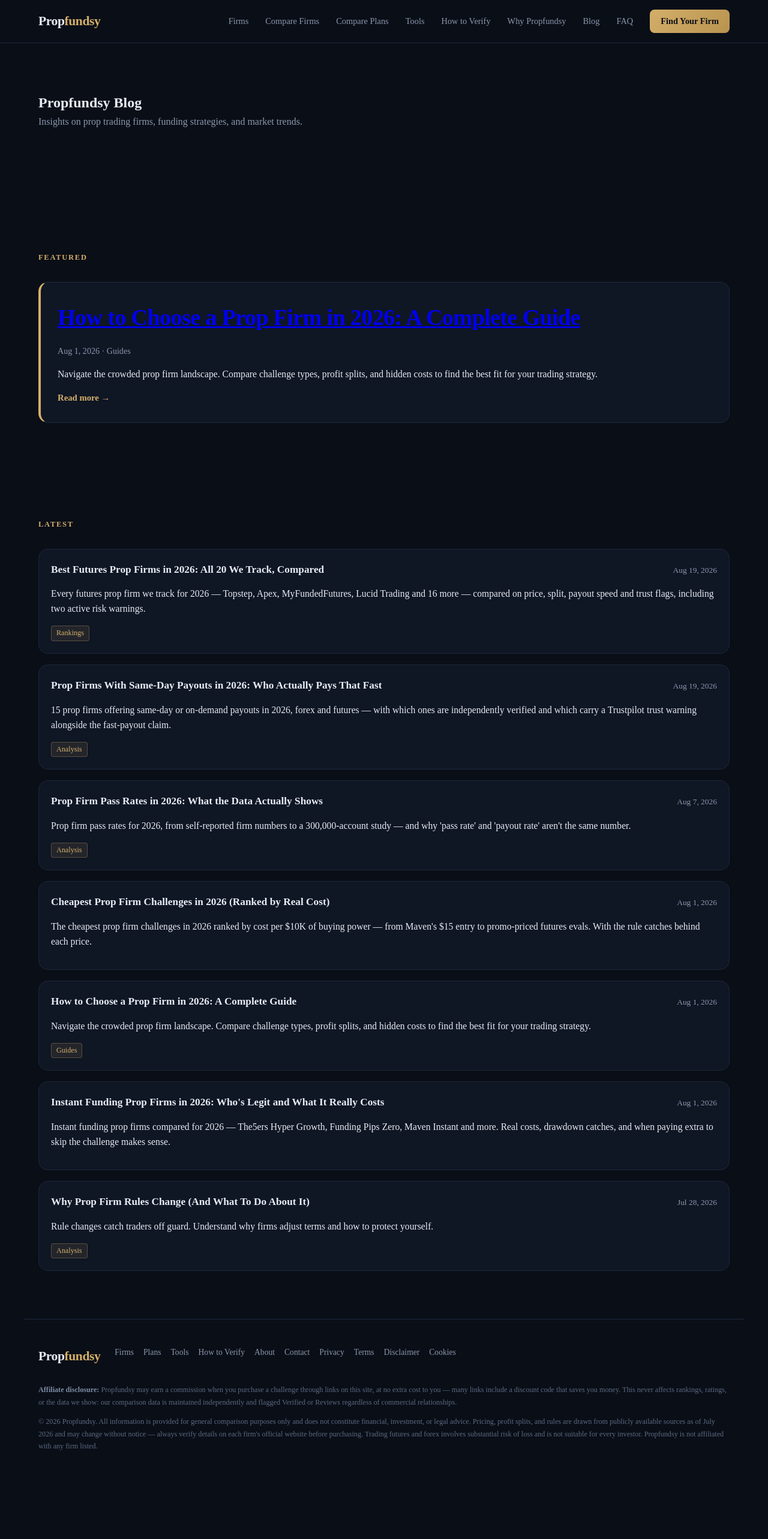
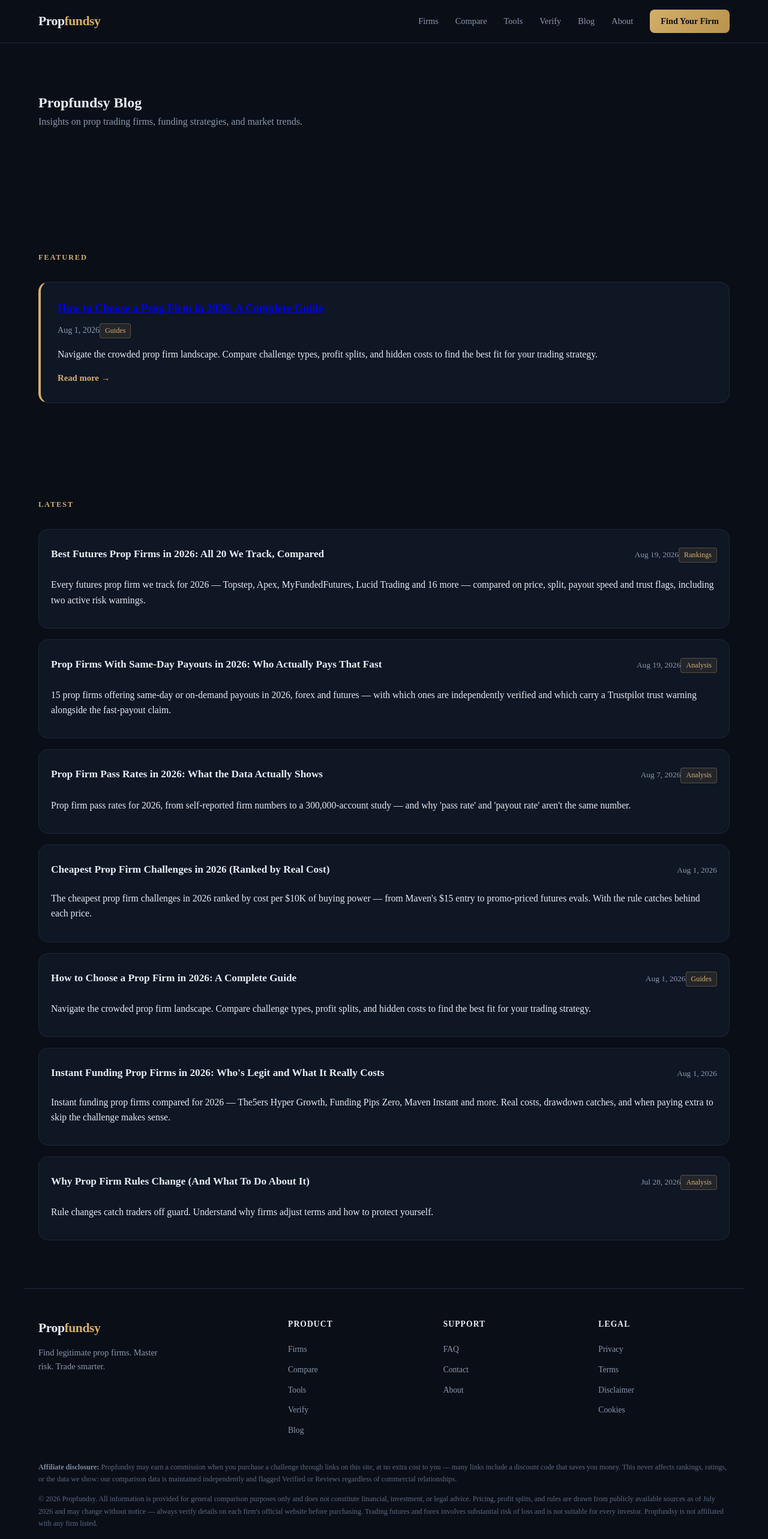
Before and after one commit to iampatilkishor/propfundsy, a Next.js app: page /blog in a window 1280 px wide. Shown: the top 2566 px of the page at 60% size. Before the commit the page ends 2478 px from the top, so only its background shows below. Built offline with nearby package versions, Linux system fonts and the light colour scheme.

Commit message:
Feat: improve navigatio bars

```diff
--- a/app/blog/page.tsx
+++ b/app/blog/page.tsx
@@ -19,8 +19,10 @@ export const metadata: Metadata = {
 
 export default function BlogIndex() {
   const posts = getAllPosts();
-  const featured = posts.filter((p) => p.featured);
-  const recent = posts.slice(0, 10);
+  // Remove duplicates by slug
+  const uniquePosts = Array.from(new Map(posts.map(p => [p.slug, p])).values());
+  const featured = uniquePosts.filter((p) => p.featured);
+  const recent = uniquePosts.slice(0, 10);
 
   const jsonLd = {
     "@context": "https://schema.org",
@@ -42,18 +44,20 @@ export default function BlogIndex() {
 
       {featured.length > 0 && (
         <section>
-          <div className="sec-label">Featured</div>
+          <h2 className="sec-label">Featured</h2>
           <div className="blog-featured">
             {featured.map((p) => (
               <article key={p.slug} className="blog-card featured">
                 <div>
-                  <h2>
+                  <h3>
                     <Link href={`/blog/${p.slug}`}>{p.title}</Link>
-                  </h2>
-                  <p className="blog-meta">
-                    {new Date(p.date).toLocaleDateString("en-US", { year: "numeric", month: "short", day: "numeric" })}
-                    {p.category && ` · ${p.category}`}
-                  </p>
+                  </h3>
+                  <div className="blog-meta">
+                    <time>
+                      {new Date(p.date).toLocaleDateString("en-US", { year: "numeric", month: "short", day: "numeric" })}
+                    </time>
+                    {p.category && <span className="blog-cat">{p.category}</span>}
+                  </div>
                   <p className="blog-desc">{p.description}</p>
                   <Link href={`/blog/${p.slug}`} className="read-more">
                     Read more →
@@ -67,7 +71,7 @@ export default function BlogIndex() {
 
       {recent.length > 0 && (
         <section>
-          <div className="sec-label">Latest</div>
+          <h2 className="sec-label">Latest</h2>
           <div className="blog-list">
             {recent.map((p) => (
               <article key={p.slug} className="blog-item">
@@ -75,19 +79,21 @@ export default function BlogIndex() {
                   <h3>
                     <Link href={`/blog/${p.slug}`}>{p.title}</Link>
                   </h3>
-                  <time className="blog-date">
-                    {new Date(p.date).toLocaleDateString("en-US", { year: "numeric", month: "short", day: "numeric" })}
-                  </time>
+                  <div className="blog-meta">
+                    <time className="blog-date">
+                      {new Date(p.date).toLocaleDateString("en-US", { year: "numeric", month: "short", day: "numeric" })}
+                    </time>
+                    {p.category && <span className="blog-cat">{p.category}</span>}
+                  </div>
                 </div>
                 <p className="blog-desc">{p.description}</p>
-                {p.category && <span className="blog-cat">{p.category}</span>}
               </article>
             ))}
           </div>
         </section>
       )}
 
-      {posts.length === 0 && (
+      {uniquePosts.length === 0 && (
         <section>
           <p className="sec-sub">No posts yet. Check back soon.</p>
         </section>
--- a/app/globals.css
+++ b/app/globals.css
@@ -759,23 +759,28 @@ tr.diff .cmp-label::before { content: "◆ "; font-size: .6rem; vertical-align:
 .cta-inner { position: relative; overflow: hidden; border: 1px solid rgba(212,175,106,.3); border-radius: 20px; padding: 64px 32px; text-align: center; background: radial-gradient(ellipse 70% 100% at 50% 0%, rgba(212,175,106,.12), transparent 70%), var(--bg2); }
 .cta-inner h2 { margin-bottom: 12px; }
 .cta-inner p { color: var(--muted); margin-bottom: 30px; }
-footer { border-top: 1px solid var(--border); padding: 44px 24px; max-width: 1200px; margin: 0 auto; }
-.foot-top { display: flex; justify-content: space-between; flex-wrap: wrap; gap: 24px; margin-bottom: 28px; align-items: flex-start; }
-.foot-links { display: flex; flex-wrap: wrap; gap: 16px; flex: 1; }
-.foot-links a { color: var(--muted); text-decoration: none; font-size: .85rem; white-space: nowrap; }
-.foot-links a:hover { color: var(--text); }
+footer { border-top: 1px solid var(--border); padding: 48px 24px; max-width: 1200px; margin: 0 auto; }
+.foot-top { display: grid; grid-template-columns: 1fr 2fr; gap: 48px; margin-bottom: 40px; align-items: start; }
+.foot-brand { display: flex; flex-direction: column; gap: 12px; }
+.foot-tagline { margin: 0; color: var(--muted); font-size: .9rem; line-height: 1.6; max-width: 200px; }
+.foot-columns { display: grid; grid-template-columns: repeat(3, 1fr); gap: 40px; }
+.foot-column { display: flex; flex-direction: column; gap: 12px; }
+.foot-column h4 { margin: 0 0 8px 0; font-size: .85rem; text-transform: uppercase; letter-spacing: .08em; font-weight: 700; color: var(--text); }
+.foot-column a { color: var(--muted); text-decoration: none; font-size: .85rem; transition: color .2s; }
+.foot-column a:hover { color: var(--gold); }
 
 @media (max-width: 768px) {
-  footer { padding: 32px 16px; }
-  .foot-top { flex-direction: column; gap: 20px; }
-  .foot-links { gap: 12px; }
-  .foot-links a { font-size: .8rem; }
+  footer { padding: 40px 16px; }
+  .foot-top { grid-template-columns: 1fr; gap: 32px; }
+  .foot-columns { grid-template-columns: repeat(2, 1fr); gap: 32px; }
 }
 
 @media (max-width: 480px) {
-  footer { padding: 24px 12px; }
-  .foot-links { gap: 10px; }
-  .foot-links a { font-size: .75rem; }
+  footer { padding: 32px 12px; }
+  .foot-top { gap: 24px; margin-bottom: 24px; }
+  .foot-columns { grid-template-columns: 1fr; gap: 24px; }
+  .foot-column h4 { font-size: .75rem; margin-bottom: 6px; }
+  .foot-column a { font-size: .8rem; }
 }
 .disclaimer { font-size: .76rem; color: #5b6a80; line-height: 1.7; margin-bottom: 12px; }
 .disclaimer b { color: #7d8ca3; }
--- a/components/Footer.tsx
+++ b/components/Footer.tsx
@@ -5,20 +5,37 @@ export default function Footer() {
   return (
     <footer>
       <div className="foot-top">
+        <div className="foot-brand">
           <Link className="logo" href="/">
             Prop<span>fundsy</span>
           </Link>
-        <div className="foot-links">
+          <p className="foot-tagline">Find legitimate prop firms. Master risk. Trade smarter.</p>
+        </div>
+
+        <div className="foot-columns">
+          <div className="foot-column">
+            <h4>Product</h4>
             <Link href="/#firms">Firms</Link>
-          <Link href="/#plans">Plans</Link>
+            <Link href="/compare">Compare</Link>
             <Link href="/tools">Tools</Link>
-          <Link href="/how-to-verify">How to Verify</Link>
+            <Link href="/how-to-verify">Verify</Link>
+            <Link href="/blog">Blog</Link>
+          </div>
+
+          <div className="foot-column">
+            <h4>Support</h4>
+            <Link href="/#faq">FAQ</Link>
+            <Link href="/contact">Contact</Link>
             <Link href="/about">About</Link>
-          <Link href="/contact">Contact</Link>
+          </div>
+
+          <div className="foot-column">
+            <h4>Legal</h4>
             <Link href="/privacy">Privacy</Link>
             <Link href="/terms">Terms</Link>
             <Link href="/disclaimer">Disclaimer</Link>
             <Link href="/cookie-policy">Cookies</Link>
+          </div>
         </div>
       </div>
       <p className="disclaimer">
--- a/components/Nav.tsx
+++ b/components/Nav.tsx
@@ -18,13 +18,11 @@ export default function Nav() {
         </button>
         <div className={`nav-links${menuOpen ? " open" : ""}`}>
           <Link href="/#firms" onClick={() => setMenuOpen(false)}>Firms</Link>
-          <Link href="/compare" onClick={() => setMenuOpen(false)}>Compare Firms</Link>
-          <Link href="/#plans" onClick={() => setMenuOpen(false)}>Compare Plans</Link>
+          <Link href="/compare" onClick={() => setMenuOpen(false)}>Compare</Link>
           <Link href="/tools" onClick={() => setMenuOpen(false)}>Tools</Link>
-          <Link href="/how-to-verify" onClick={() => setMenuOpen(false)}>How to Verify</Link>
-          <Link href="/#why" onClick={() => setMenuOpen(false)}>Why Propfundsy</Link>
+          <Link href="/how-to-verify" onClick={() => setMenuOpen(false)}>Verify</Link>
           <Link href="/blog" onClick={() => setMenuOpen(false)}>Blog</Link>
-          <Link href="/#faq" onClick={() => setMenuOpen(false)}>FAQ</Link>
+          <Link href="/about" onClick={() => setMenuOpen(false)}>About</Link>
           <Link className="nav-cta" href="/#plans" onClick={() => setMenuOpen(false)}>Find Your Firm</Link>
         </div>
       </div>
```
Lines whose indentation alone changed are shown as unchanged.
